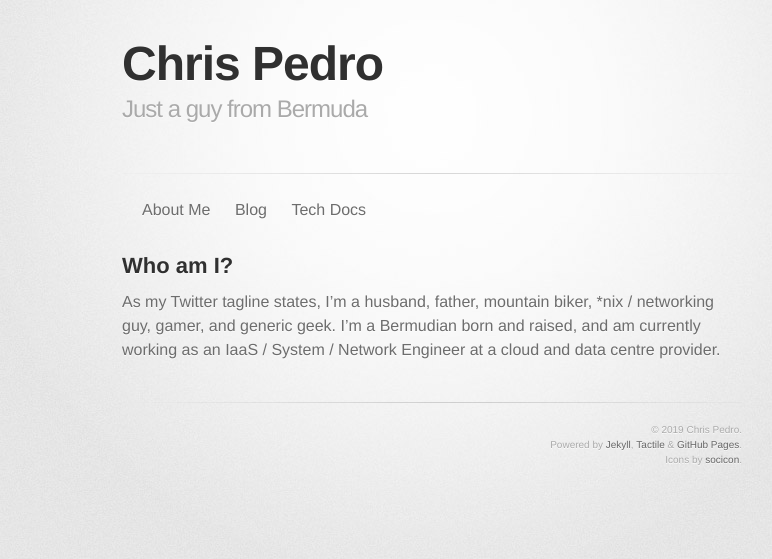
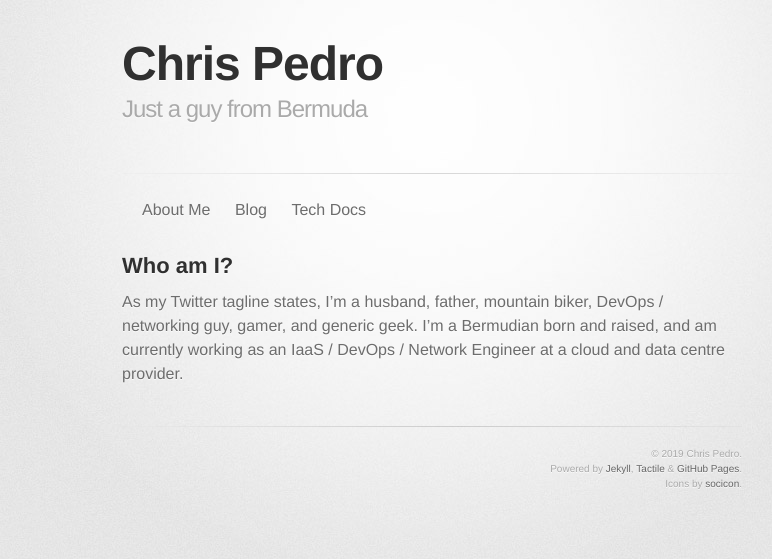
Before and after one commit to cpedro/cpedro.github.io, a Jekyll site: the page built from index.md, in a window 1280 px wide. Shown: the top 559 px of the page, without its empty margins (208-980 px from the left). Built offline with Jekyll 4.4.1, drawn with Linux system fonts in a browser that asks for light colours; some web fonts are replaced; a style sheet for code colours, icons or effects is not loaded.

Commit message:
index.md - Updated description.
Signed-off-by: Chris Pedro <cpedro@quovadis.bm>

```diff
--- a/index.md
+++ b/index.md
@@ -7,7 +7,7 @@ redirect_from:
   - /about.html
 ---
 
-As my Twitter tagline states, I'm a husband, father, mountain biker, &#42;nix /
+As my Twitter tagline states, I'm a husband, father, mountain biker, DevOps /
 networking guy, gamer, and generic geek.  I'm a Bermudian born and raised, and
-am currently working as an IaaS / System / Network Engineer at a cloud and data
+am currently working as an IaaS / DevOps / Network Engineer at a cloud and data
 centre provider.
```
